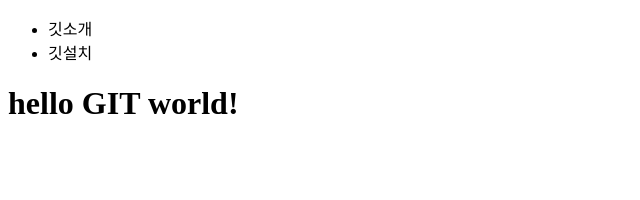
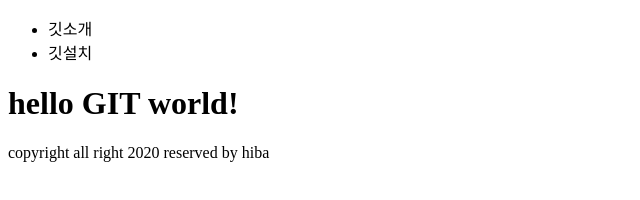
Before and after one commit to hiba1027/gitstudy08, a plain HTML site: page index.htm in a window 1280 px wide. Shown: the whole page, without its empty margins (0-640 px from the left). Drawn offline with Linux system fonts and the light colour scheme.

Commit message:
add copyright

```diff
--- a/index.htm
+++ b/index.htm
@@ -14,6 +14,7 @@
 	</header>
         <h1>hello GIT world!</h1>
 	<footer>
+	 copyright all right 2020 reserved by hiba
 	</footer>
     </body>
 </html>
```
